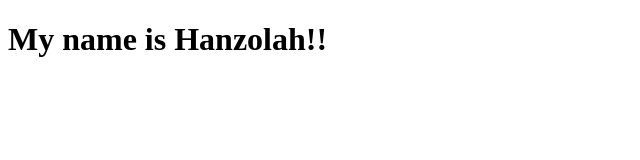
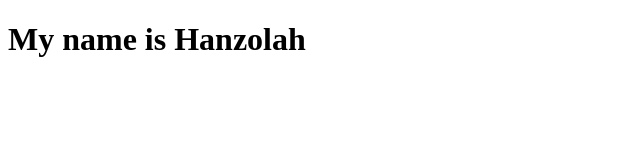
Before and after one commit to zozolah/first-github-project, a plain HTML site: page index.html in a window 1280 px wide. Shown: the full height of the page, 0-640 px from the left. Drawn offline with Linux system fonts and the light colour scheme.

Commit message:
Remove Exclamation Marks

```diff
--- a/index.html
+++ b/index.html
@@ -7,6 +7,6 @@
     <title>Document</title>
 </head>
 <body>
-    <h1>My name is Hanzolah!!</h1>
+    <h1>My name is Hanzolah</h1>
 </body>
 </html>
```
